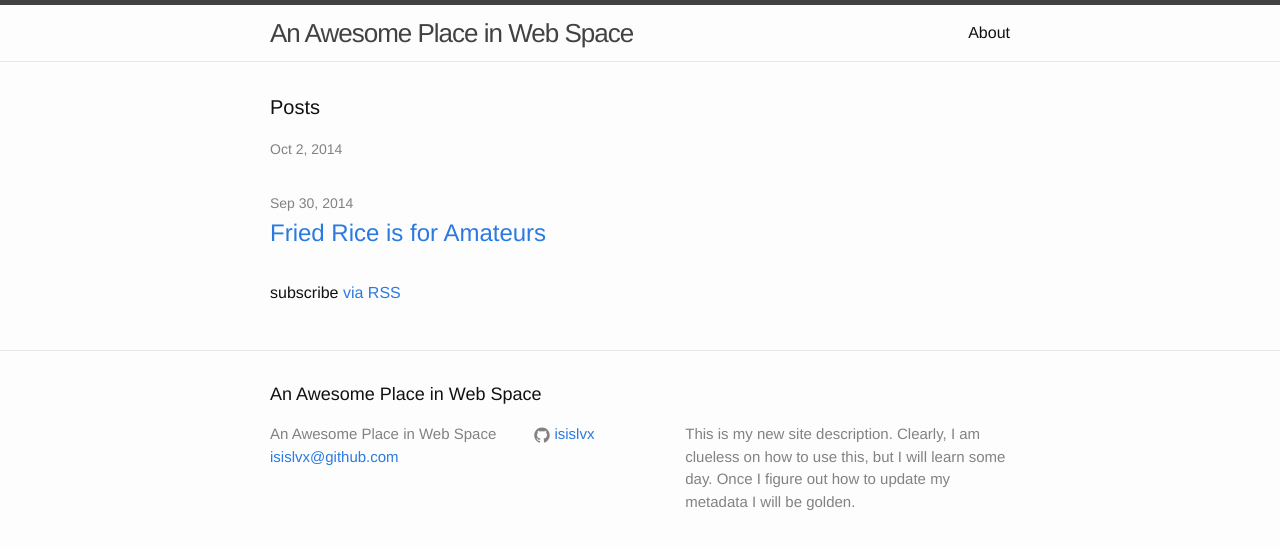
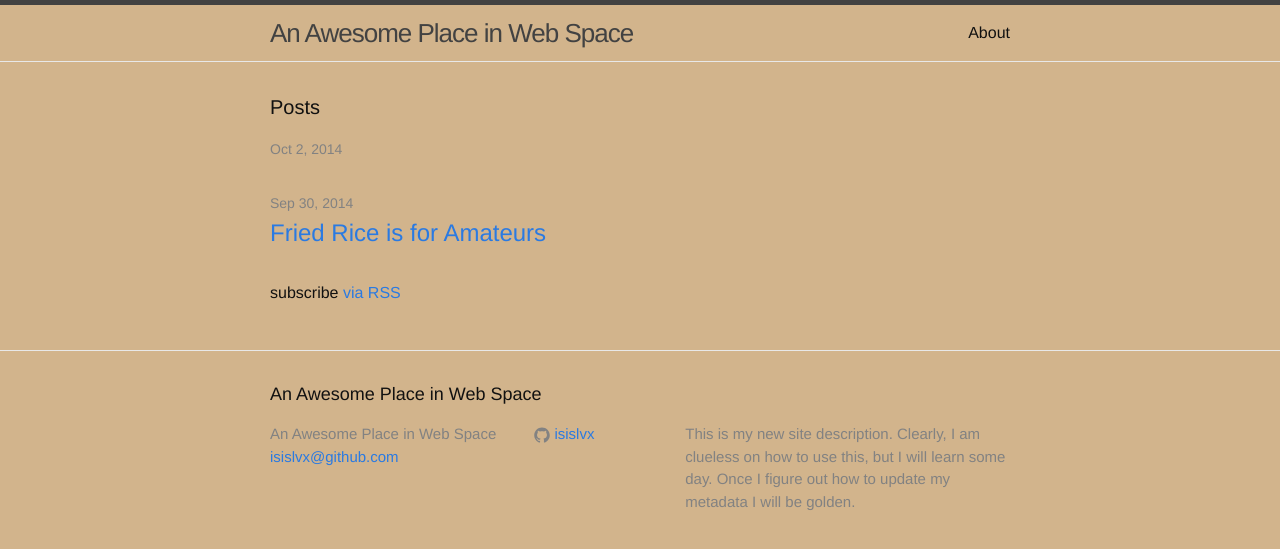
Before and after one commit to isislvx/isislvx.github.io, a Jekyll site: the page built from index.html, in a window 1280 px wide. Shown: the top 549 px of the page. Built offline with Jekyll 4.4.1, drawn with Linux system fonts in a browser that asks for light colours.

Commit message:
updated css

```diff
--- a/css/main.scss
+++ b/css/main.scss
@@ -14,7 +14,7 @@ $base-line-height: 1.5;
 $spacing-unit:     30px;
 
 $text-color:       #111;
-$background-color: #fdfdfd;
+$background-color: #D2B48C;
 $brand-color:      #2a7ae2;
 
 $grey-color:       #828282;
```
